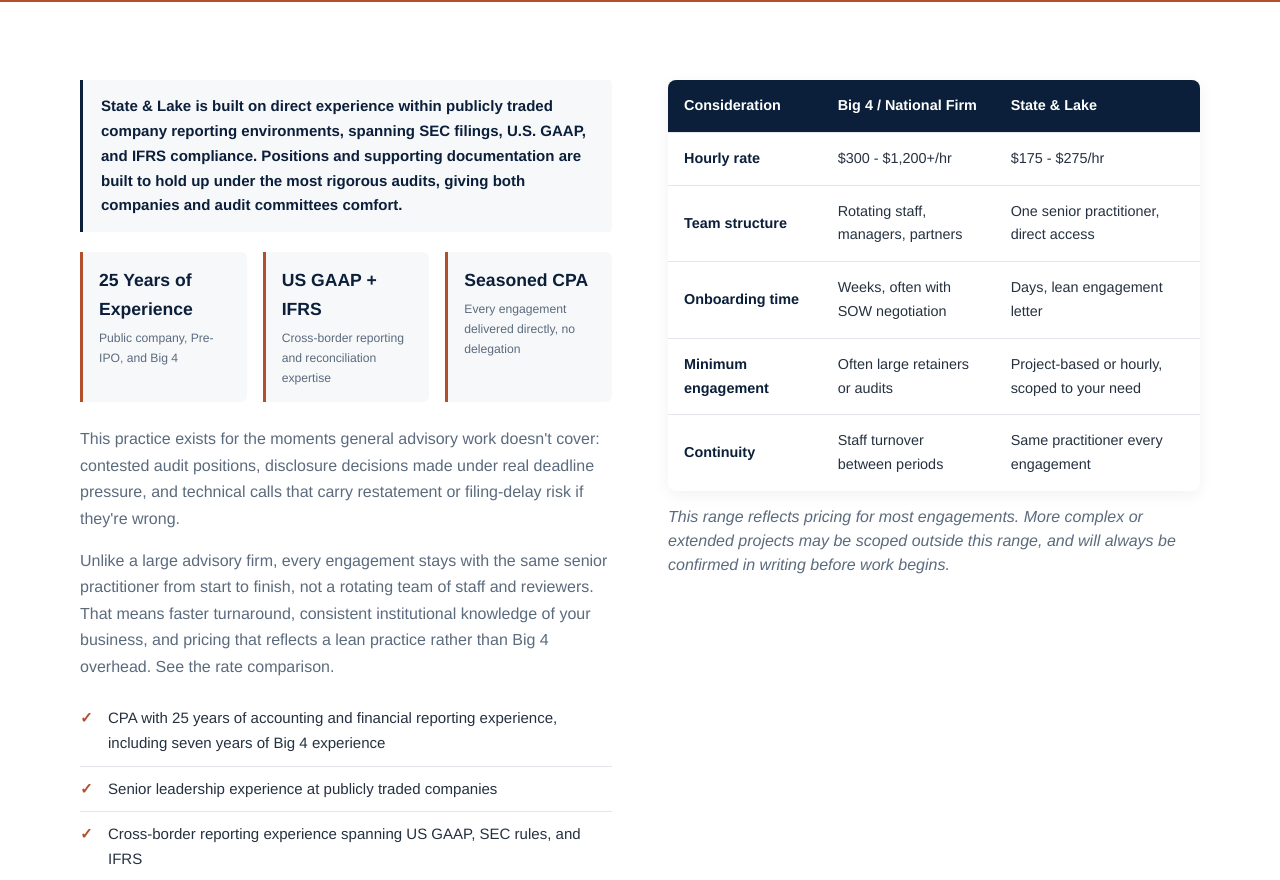
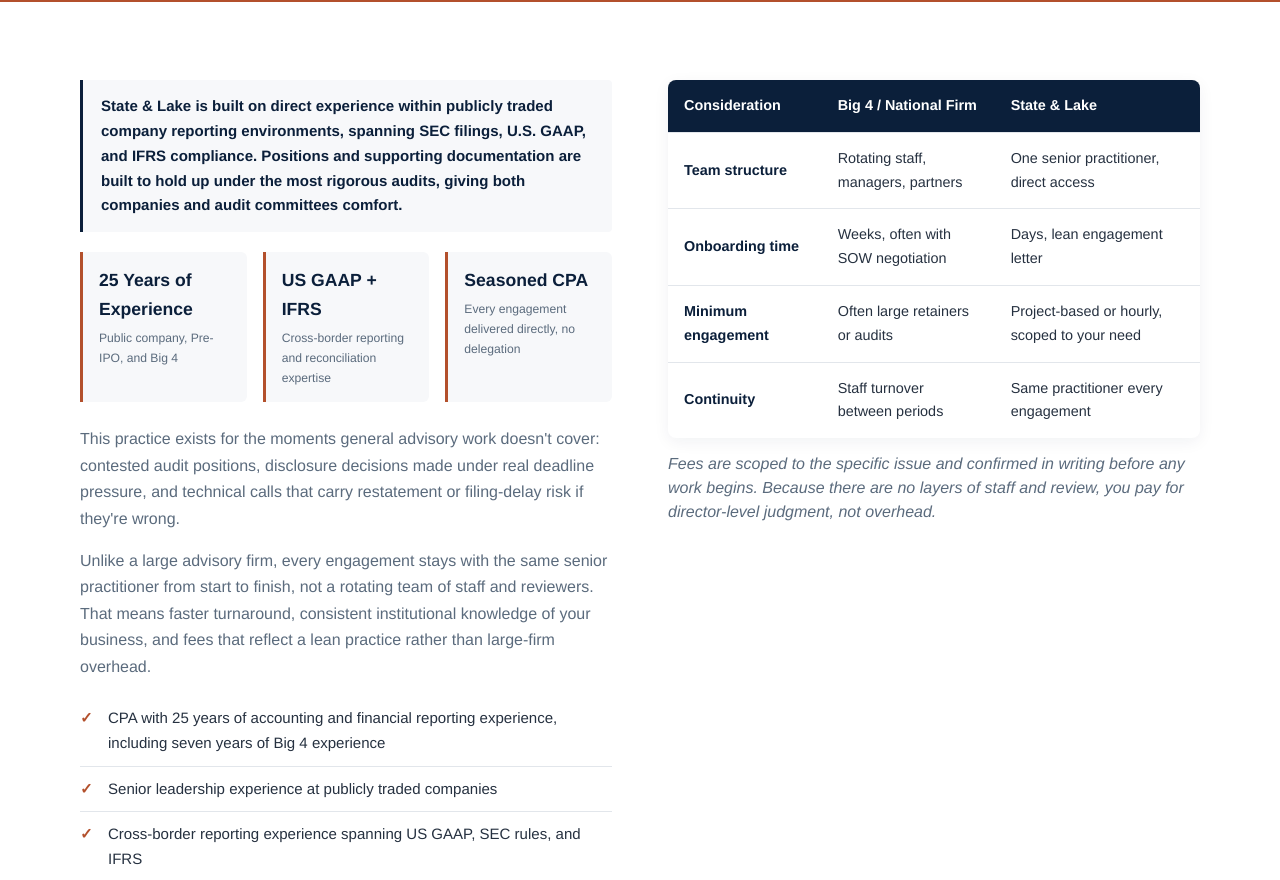
Before and after one commit to umkart/stateandlake-site, a plain HTML site: page about.html in a window 1280 px wide. Shown: the part 400-1280 px from the top of the page. Drawn offline with Linux system fonts and the light colour scheme.

Commit message:
Replace About page hourly rates with qualitative fee language
Remove the hourly-rate row and Big 4 rate benchmark from the comparison
table, drop the dangling 'See the rate comparison.' sentence, and update
the matching Terms line. No prices or benchmarks remain on the site.

Co-Authored-By: Claude Opus 5.5 <noreply@anthropic.com>
Claude-Session: https://claude.ai/code/session_01A6RQj7cLwNPrA5kQHhHoRz

```diff
--- a/about.html
+++ b/about.html
@@ -58,7 +58,7 @@
         </div>
       </div>
       <p>This practice exists for the moments general advisory work doesn't cover: contested audit positions, disclosure decisions made under real deadline pressure, and technical calls that carry restatement or filing-delay risk if they're wrong.</p>
-      <p>Unlike a large advisory firm, every engagement stays with the same senior practitioner from start to finish, not a rotating team of staff and reviewers. That means faster turnaround, consistent institutional knowledge of your business, and pricing that reflects a lean practice rather than Big 4 overhead. See the rate comparison.</p>
+      <p>Unlike a large advisory firm, every engagement stays with the same senior practitioner from start to finish, not a rotating team of staff and reviewers. That means faster turnaround, consistent institutional knowledge of your business, and fees that reflect a lean practice rather than large-firm overhead.</p>
       <ul class="credential-list">
         <li>CPA with 25 years of accounting and financial reporting experience, including seven years of Big 4 experience</li>
         <li>Senior leadership experience at publicly traded companies</li>
@@ -70,13 +70,12 @@
     <div>
       <table class="compare-table">
         <tr><th>Consideration</th><th>Big 4 / National Firm</th><th>State &amp; Lake</th></tr>
-        <tr><td>Hourly rate</td><td>$300 - $1,200+/hr</td><td>$175 - $275/hr</td></tr>
         <tr><td>Team structure</td><td>Rotating staff, managers, partners</td><td>One senior practitioner, direct access</td></tr>
         <tr><td>Onboarding time</td><td>Weeks, often with SOW negotiation</td><td>Days, lean engagement letter</td></tr>
         <tr><td>Minimum engagement</td><td>Often large retainers or audits</td><td>Project-based or hourly, scoped to your need</td></tr>
         <tr><td>Continuity</td><td>Staff turnover between periods</td><td>Same practitioner every engagement</td></tr>
       </table>
-      <p class="rate-note">This range reflects pricing for most engagements. More complex or extended projects may be scoped outside this range, and will always be confirmed in writing before work begins.</p>
+      <p class="rate-note">Fees are scoped to the specific issue and confirmed in writing before any work begins. Because there are no layers of staff and review, you pay for director-level judgment, not overhead.</p>
     </div>
   </div>
 </section>
```
Also changed, not shown: terms.html (+1 -1 lines).
